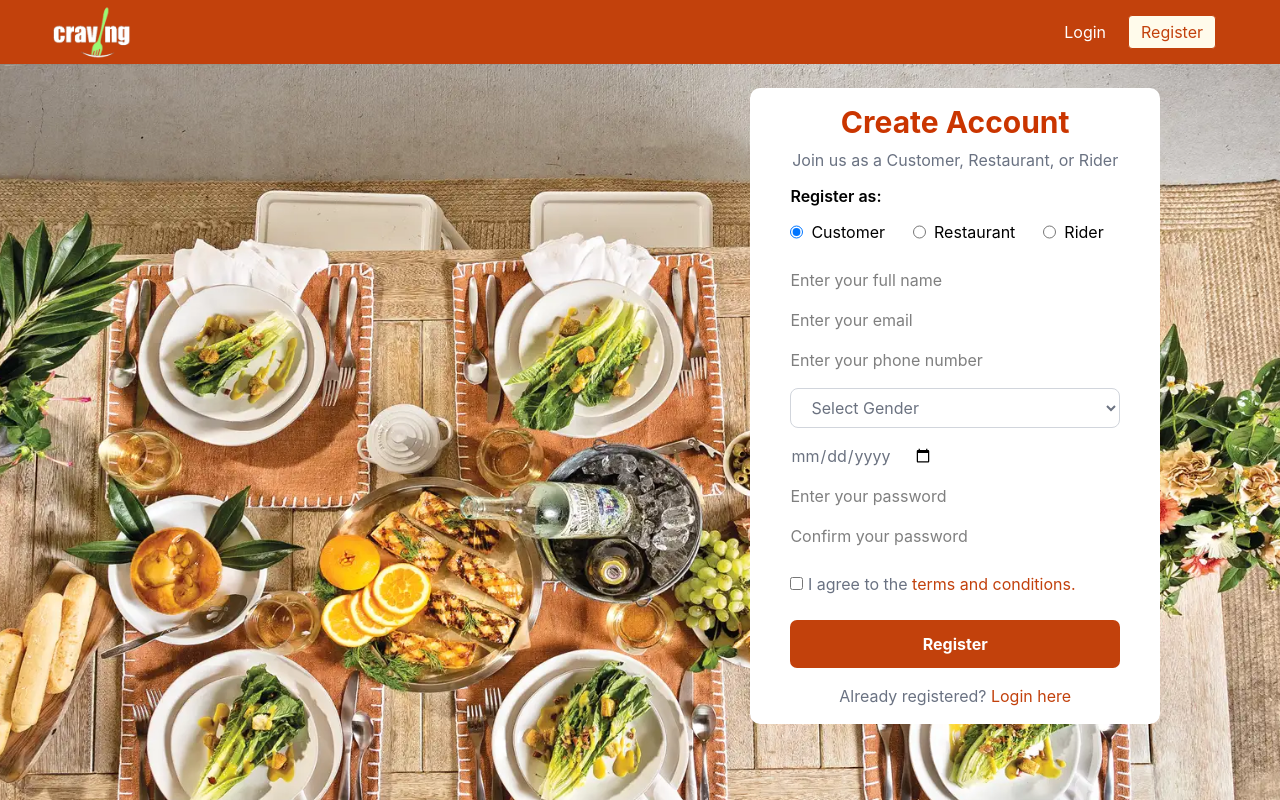
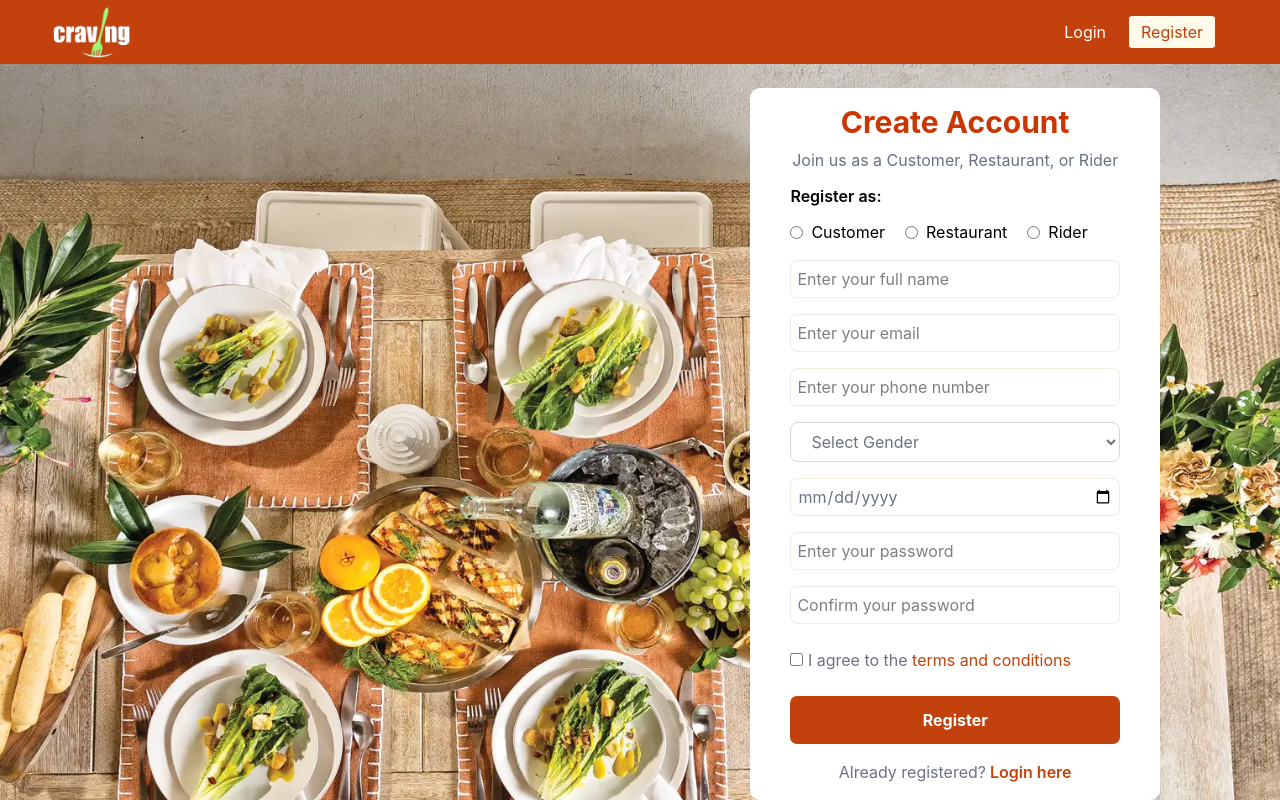
Before and after one commit to Satakshivdhy/CravingsClone_678, a React (Vite) app in the folder client/: page /register/1 in a window 1280 px wide. Shown: the top 800 px of the page. Built offline with nearby package versions, Linux system fonts and the light colour scheme; no server answers.

Commit message:
feat: refactor registration form; enhance validation and userType handling

```diff
--- a/client/src/pages/Register.jsx
+++ b/client/src/pages/Register.jsx
@@ -1,13 +1,14 @@
 import React, { useState } from "react";
 import foodTable from "../assets/foodTable.webp";
-import { Link ,useParams, useNavigate } from "react-router-dom";
+import { Link, useParams, useNavigate } from "react-router-dom";
 import api from "../config/api.config.js";
 import toast from "react-hot-toast";
 
 const Register = () => {
   const userType = useParams().userType;
   const navigate = useNavigate();
-  const [registerData, setRegisterData] = useState({
+
+  const [formData, setFormData] = useState({
     fullName: "",
     email: "",
     phone: "",
@@ -19,43 +20,75 @@ const Register = () => {
     agreeTerms: false,
   });
 
-  const [validateError, setValidateError] = useState();
+  const [validateError, setValidateError] = useState({});
   const [loading, setLoading] = useState(false);
 
-
-  const handleChange = (e) => {
+  const handleInputChange = (e) => {
     const { name, value, type, checked } = e.target;
-    setRegisterData((prevData) => ({ ...prevData, [name]: type === "checkbox" ? checked : value,}));
-    console.log(registerData);
+    setFormData((prevData) => ({
+      ...prevData,
+      [name]: type === "checkbox" ? checked : value,
+    }));
   };
 
+  const handleUserTypeChange = (e) => {
+    setFormData((prev) => ({
+      ...prev,
+      userType: e.target.value,
+    }));
+  };
+
+  const validateForm = (data) => {
+    const newErrors = {};
+
+    if (!data.fullName.trim()) newErrors.fullName = "Full name is required";
+    if (!data.email.trim()) newErrors.email = "Email is required";
+    if (!data.phone.trim()) newErrors.phone = "Phone number is required";
+    if (!data.gender) newErrors.gender = "Gender is required";
+    if (!data.dob) newErrors.dob = "Date of birth is required";
+    if (!data.password || data.password.length < 6)
+      newErrors.password = "Password must be at least 6 characters";
+    if (!data.confirmPassword)
+      newErrors.confirmPassword = "Please confirm your password";
+    if (data.password !== data.confirmPassword)
+      newErrors.confirmPassword = "Passwords do not match";
+    if (!data.agreeTerms)
+      newErrors.agreeTerms = "You must agree to terms and conditions";
+
+    return newErrors;
+  };
 
   const handleSubmit = async (e) => {
     e.preventDefault();
+    setValidateError({});
+    setLoading(true);
 
-    if (registerData.password !== registerData.confirmPassword) {
-      setValidateError({ passwordError: "Passwords do not match" });
+    const validationErrors = validateForm(formData);
+    if (Object.keys(validationErrors).length > 0) {
+      setValidateError(validationErrors);
+      setLoading(false);
       return;
     }
-    setValidateError(null); // Clear previous errors if passwords match
-    console.log("Registered data submitted:", registerData);
 
-    const payload = {
-      fullName: registerData.fullName,
-      email: registerData.email.toLowerCase(),
-      phone: registerData.phone,
-      gender: registerData.gender,
-      dob: registerData.dob,
-      password: registerData.password,
-    };
     try {
-      const res = await api.post("/auth/register", payload);
+      const res = await api.post("/auth/register", {
+        ...formData,
+        email: formData.email.toLowerCase(),
+      });
       toast.success(res.data.message);
+      navigate("/login");
     } catch (error) {
-      toast.error(error.response?.data?.message || error.message);
+      toast.error(
+        error.response?.data?.message ||
+          "Unknown error occurred during registration. Please try again."
+      );
+    } finally {
+      setLoading(false);
     }
   };
-  const inputClass= "p-1.5 w-full border-[#F2EBE3] rounded-[7px] border focus:border-3 focus:border-orange-700 focus:ring-0 focus:outline-none";
+
+  const inputClass =
+    "p-1.5 w-full border-[#F2EBE3] rounded-[7px] border focus:border-orange-700 focus:ring-0 focus:outline-none";
 
   return (
     <>
@@ -63,7 +96,7 @@ const Register = () => {
         <img src={foodTable} alt="" className="h-[105vh] w-full object-cover" />
         <div className="absolute top-22 right-30">
           <form onSubmit={handleSubmit}>
-            <div className="flex flex-col w-[32vw] gap-3  bg-white rounded-[10px] py-4 px-10">
+            <div className="flex flex-col w-[32vw] gap-3 bg-white rounded-[10px] py-4 px-10">
               <div className="flex flex-col gap-2">
                 <div className="text-3xl font-bold text-orange-700 text-center">
                   Create Account
@@ -74,141 +107,186 @@ const Register = () => {
               </div>
 
               <div className="flex flex-col gap-4">
+                {/* User Type */}
                 <div className="flex flex-col gap-3">
-                  <label htmlFor="user" className="font-semibold">
-                    Register as:
-                  </label>
-                  <div className="flex gap-7 pb-2">
-                    <div className="flex gap-2">
-                      <input
-                        type="radio"
-                        name="user"
-                        value={"user"}
-                        value="customer"
-                        defaultChecked
-                      />
-                      <span>Customer</span>
-                    </div>
-                    <div className="flex gap-2">
-                      <input type="radio" name="user" value="restaurant" />
-                      <span>Restaurant</span>
-                    </div>
-                    <div className="flex gap-2">
-                      <input type="radio" name="user" value="rider" />
-                      <span>Rider</span>
-                    </div>
+                  <label className="font-semibold">Register as:</label>
+                  <div className="flex gap-5">
+                    {["customer", "restaurant", "rider"].map((type) => (
+                      <label
+                        key={type}
+                        className="flex items-center gap-2 cursor-pointer"
+                      >
+                        <input
+                          type="radio"
+                          name="userType"
+                          value={type}
+                          checked={formData.userType === type}
+                          onChange={handleUserTypeChange}
+                          className="cursor-pointer"
+                        />
+                        <span className="capitalize">{type}</span>
+                      </label>
+                    ))}
                   </div>
                 </div>
-                <div className="">
+
+                {/* Full Name */}
+                <div>
                   <input
                     type="text"
                     name="fullName"
-                    value={registerData.fullName}
+                    value={formData.fullName}
                     placeholder="Enter your full name"
-                    onChange={handleChange}
-                    className="{inputClass} "
+                    onChange={handleInputChange}
+                    className={inputClass}
                   />
+                  {validateError.fullName && (
+                    <span className="text-red-500 text-sm">
+                      {validateError.fullName}
+                    </span>
+                  )}
                 </div>
-                <div className="w-full">
+
+                {/* Email */}
+                <div>
                   <input
                     type="email"
                     name="email"
                     placeholder="Enter your email"
-                    value={registerData.email}
-                    onChange={handleChange}
-                    className="{inputClass}"
+                    value={formData.email}
+                    onChange={handleInputChange}
+                    className={inputClass}
                   />
-                  {validateError?.emailError && (
+                  {validateError.email && (
                     <span className="text-red-500 text-sm">
-                      {validateError.emailError}
+                      {validateError.email}
                     </span>
                   )}
                 </div>
+
+                {/* Phone */}
                 <div>
                   <input
                     type="tel"
                     name="phone"
-                    value={registerData.phone}
-                    onChange={handleChange}
+                    value={formData.phone}
+                    onChange={handleInputChange}
                     placeholder="Enter your phone number"
-                    className="{inputClass}"
+                    className={inputClass}
                   />
+                  {validateError.phone && (
+                    <span className="text-red-500 text-sm">
+                      {validateError.phone}
+                    </span>
+                  )}
                 </div>
+
+                {/* Gender */}
                 <div>
-                  {/* <label className="block mb-2 font-medium">Gender</label> */}
-
                   <select
                     name="gender"
-                    value={registerData.gender}
-                    onChange={handleChange}
+                    value={formData.gender}
+                    onChange={handleInputChange}
                     className="w-full border border-gray-300 rounded-lg px-4 py-2 focus:outline-none focus:ring-2 focus:ring-red-500 text-[#6B7280]"
                   >
                     <option value="">Select Gender</option>
-                    <option value="Male"> Male</option>
-                    <option value="Female"> Female </option>
+                    <option value="Male">Male</option>
+                    <option value="Female">Female</option>
                     <option value="Other">Other</option>
                   </select>
+                  {validateError.gender && (
+                    <span className="text-red-500 text-sm">
+                      {validateError.gender}
+                    </span>
+                  )}
+                </div>
 
-                  {/* <p className="mt-4">Selected Gender: {gender}</p> */}
-                </div>
+                {/* DOB */}
                 <div>
                   <input
                     type="date"
                     name="dob"
-                    value={registerData.dob}
-                    onChange={handleChange}
-                    className="{inputClass} text-[#6B7280]"
+                    value={formData.dob}
+                    onChange={handleInputChange}
+                    className={`${inputClass} text-[#6B7280]`}
                   />
+                  {validateError.dob && (
+                    <span className="text-red-500 text-sm">
+                      {validateError.dob}
+                    </span>
+                  )}
                 </div>
+
+                {/* Password */}
                 <div>
                   <input
                     type="password"
-                    // id="password"
                     name="password"
                     placeholder="Enter your password"
-                    value={registerData.password}
-                    onChange={handleChange}
-                    className="{inputClass}"
+                    value={formData.password}
+                    onChange={handleInputChange}
+                    className={inputClass}
                   />
-                  {validateError?.passwordError && (
+                  {validateError.password && (
                     <span className="text-red-500 text-sm">
-                      {validateError.passwordError}
+                      {validateError.password}
                     </span>
                   )}
                 </div>
+
+                {/* Confirm Password */}
                 <div>
                   <input
                     type="password"
                     name="confirmPassword"
-                    value={registerData.confirmPassword}
-                    onChange={handleChange}
+                    value={formData.confirmPassword}
+                    onChange={handleInputChange}
                     placeholder="Confirm your password"
-                    className="{inputClass}"
+                    className={inputClass}
                   />
-                  {validateError?.passwordError && (
+                  {validateError.confirmPassword && (
                     <span className="text-red-500 text-sm">
-                      {validateError.passwordError}
+                      {validateError.confirmPassword}
                     </span>
                   )}
                 </div>
+
+                {/* Terms */}
                 <div className="py-2">
-                  <input type="checkbox" />
+                  <input
+                    type="checkbox"
+                    name="agreeTerms"
+                    checked={formData.agreeTerms}
+                    onChange={handleInputChange}
+                  />
                   <span className="text-gray-500">
                     {" "}
                     I agree to the{" "}
                     <Link className="text-(--primary) hover:underline">
-                      terms and conditions.
-                    </Link>{" "}
+                      terms and conditions
+                    </Link>
                   </span>
+                  {validateError.agreeTerms && (
+                    <span className="text-red-500 text-sm block">
+                      {validateError.agreeTerms}
+                    </span>
+                  )}
                 </div>
-                <button className="w-full bg-(--primary) rounded-[7px] p-3 text-white font-bold">
-                  Register
+
+                {/* Submit */}
+                <button
+                  type="submit"
+                  disabled={loading}
+                  className="w-full bg-(--primary) rounded-[7px] p-3 text-white font-bold"
+                >
+                  {loading ? "Registering..." : "Register"}
                 </button>
+
                 <div className="text-center text-gray-500">
                   Already registered?
                   <Link
                     to="/login"
-                    className="text-(--primary) text-semibold hover:underline"
+                    className="text-(--primary) font-semibold hover:underline"
                   >
                     {" "}
                     Login here
```
